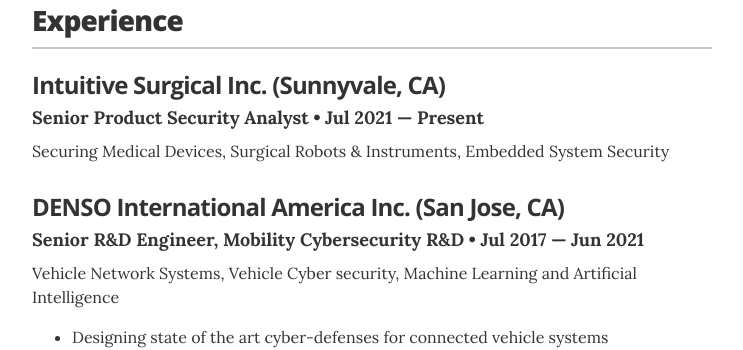
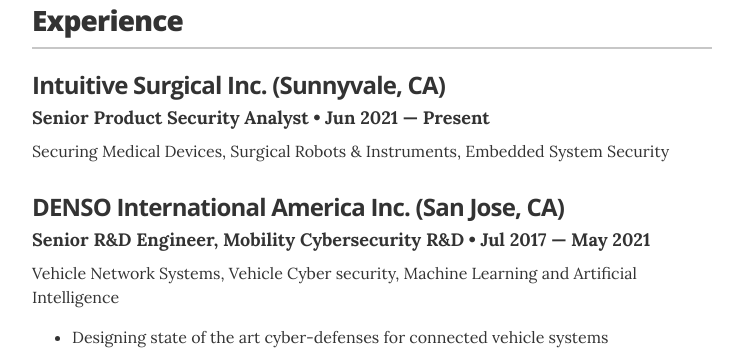
Before and after one commit to iyergkris/iyergkris.github.io, a Jekyll site: the page built from index.html, in a window 1280 px wide and 900 px high, scrolled down 411 px. Shown: the part 154-504 px from the top of the window, without its empty margins (268-1011 px from the left). Built offline with Jekyll 4.4.1, drawn with Linux system fonts in a browser that asks for light colours.

Commit message:
Work Update

```diff
--- a/_data/experience.yml
+++ b/_data/experience.yml
@@ -3,13 +3,13 @@
 # Senior Product Security Analyst
 - company: Intuitive Surgical Inc. (Sunnyvale, CA)
   position: Senior Product Security Analyst
-  duration: Jul 2021 &mdash; Present
+  duration: Jun 2021 &mdash; Present
   summary: Securing Medical Devices, Surgical Robots & Instruments, Embedded System Security
 
 # Senior R&D Engineer (Cybersecurity)
 - company: DENSO International America Inc. (San Jose, CA)
   position: Senior R&D Engineer, Mobility Cybersecurity R&D
-  duration: Jul 2017 &mdash; Jun 2021
+  duration: Jul 2017 &mdash; May 2021
   summary: Vehicle Network Systems, Vehicle Cyber security, Machine Learning and Artificial Intelligence <ul class="resume-item-list"><li>Designing state of the art cyber-defenses for connected vehicle systems</li><li>Control and Data Flow Integrity for embedded system software</li><li>Security of Autonomous systems</li><li>Anomaly Detection framework for large vehicle datasets</li></ul>
 
 # R&D Engineer
```
